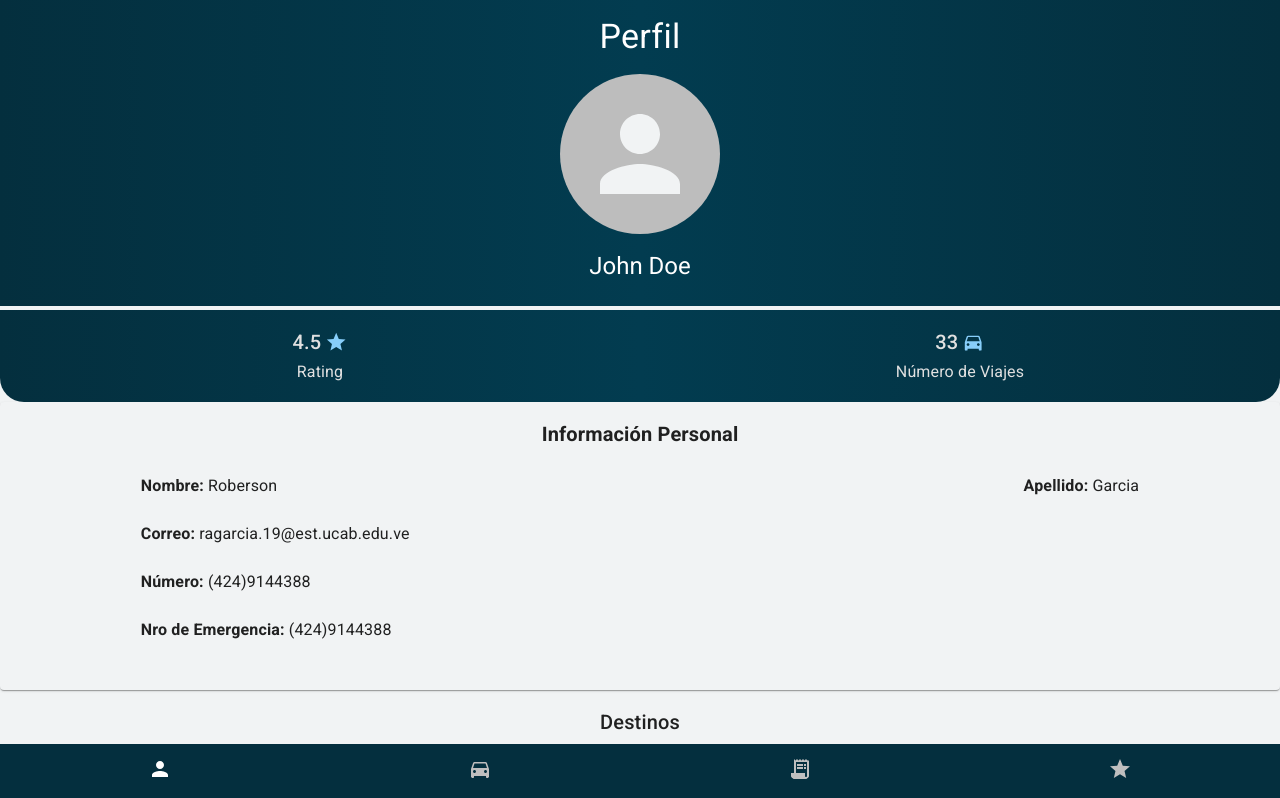
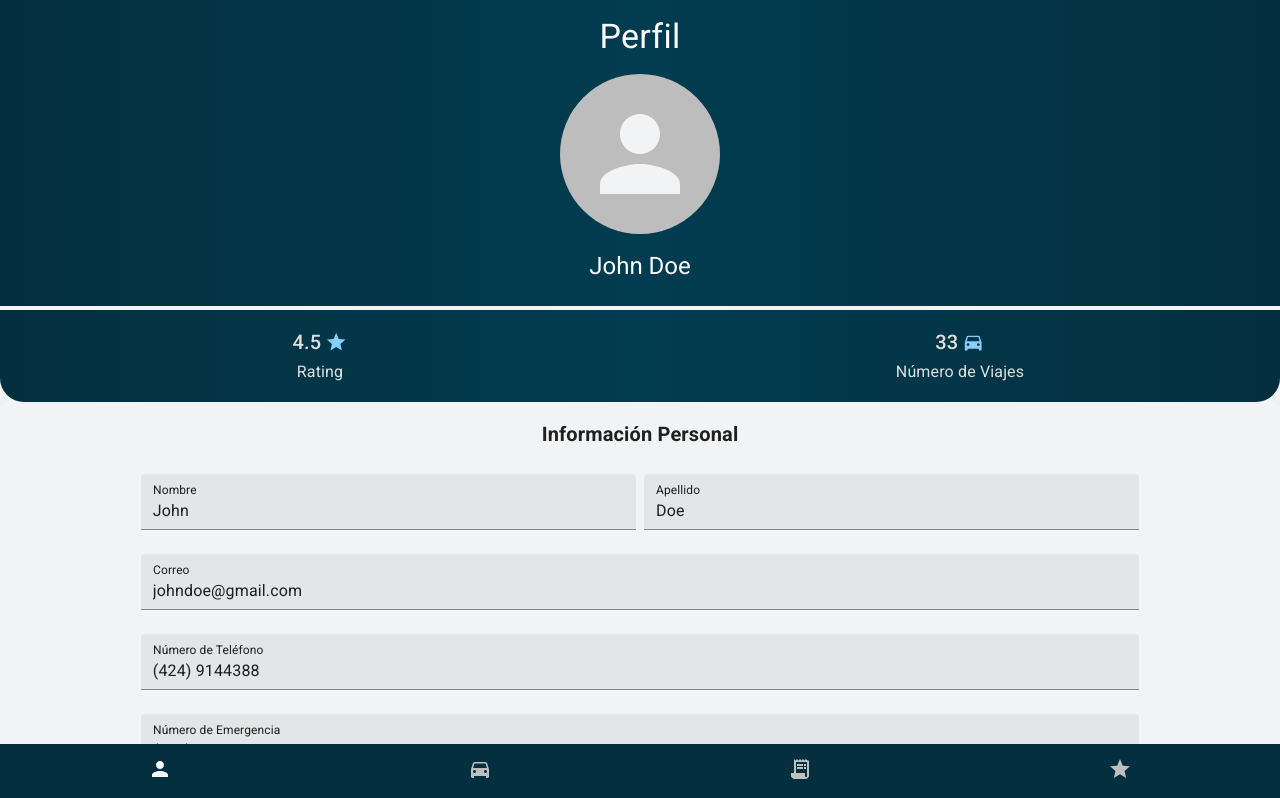
Before and after one commit to robersongarcia/ulift-client, a React (Vite) app: page /perfil in a window 1280 px wide. Shown: the top 798 px of the page. Built offline with nearby package versions, Linux system fonts and the light colour scheme; no server answers.

Commit message:
change profile data

```diff
--- /dev/null
+++ b/src/profile/components/ProfileInfoFields.tsx
@@ -0,0 +1,37 @@
+import { TextField as MuiTextField } from '@mui/material'
+export const ProfileInfoFields = (props: any): JSX.Element => {
+  return (
+    <MuiTextField
+    fullWidth
+    type='text'
+    InputProps={{
+      sx: {
+        '& input': {
+          color: 'rgba(0, 0, 0, 0.87)'
+        }
+      }
+    }}
+    sx={{
+      '& .MuiInputBase-root': {
+        color: 'rgba(0, 0, 0, 0.87)'
+      },
+      '& .MuiInputLabel-root': {
+        color: 'rgba(0, 0, 0, 0.87)'
+      },
+      '& .MuiFormLabel-root': {
+        color: 'rgba(0, 0, 0, 0.87)'
+      },
+      '& .MuiFormLabel-root.Mui-focused': {
+        color: 'rgba(0, 0, 0, 0.87)'
+      }
+    }}
+    InputLabelProps={{
+      sx: {
+        color: 'rgba(0, 0, 0, 0.87)'
+      }
+    }}
+    variant='filled'
+    {...props}
+/>
+  )
+}
--- a/src/profile/pages/ProfilePage.tsx
+++ b/src/profile/pages/ProfilePage.tsx
@@ -21,6 +21,7 @@ import {
 
 import '../../ui/utils.css'
 import InfoCard from '../components/InfoCard'
+import { ProfileInfoFields } from '../components/ProfileInfoFields'
 
 const destinations = [{
   name: 'Manoa',
@@ -209,15 +210,20 @@ export function ProfilePage (): JSX.Element {
                     alignItems: 'center',
                     justifyContent: 'space-between',
                     mb: 3,
-                    mt: -1
+                    mt: -1,
+                    gap: 1
                   }}
                   >
-                  <Typography><span style={{
-                    fontWeight: 'bold'
-                  }}>Nombre: </span>Roberson</Typography>
-                  <Typography><span style={{
-                    fontWeight: 'bold'
-                  }}>Apellido: </span>Garcia</Typography>
+                    <ProfileInfoFields
+                      label='Nombre'
+                      name='name'
+                      value='John'
+                    />
+                    <ProfileInfoFields
+                      label='Apellido'
+                      name='lastname'
+                      value='Doe'
+                    />
                 </Grid>
                 <Grid item
                   sx={{
@@ -228,9 +234,11 @@ export function ProfilePage (): JSX.Element {
                     mb: 3
                   }}
                   >
-                  <Typography><span style={{
-                    fontWeight: 'bold'
-                  }}>Correo: </span>ragarcia.19@est.ucab.edu.ve</Typography>
+                    <ProfileInfoFields
+                      label='Correo'
+                      name='email'
+                      value='johndoe@gmail.com'
+                    />
                 </Grid>
                 <Grid item
                   sx={{
@@ -241,9 +249,11 @@ export function ProfilePage (): JSX.Element {
                     mb: 3
                   }}
                   >
-                  <Typography><span style={{
-                    fontWeight: 'bold'
-                  }}>Número: </span>(424)9144388</Typography>
+                    <ProfileInfoFields
+                      label='Número de Teléfono'
+                      name='phone'
+                      value='(424) 9144388'
+                    />
                 </Grid>
                 <Grid item
                   sx={{
@@ -254,9 +264,11 @@ export function ProfilePage (): JSX.Element {
                     mb: 3
                   }}
                   >
-                  <Typography><span style={{
-                    fontWeight: 'bold'
-                  }}>Nro de Emergencia: </span>(424)9144388</Typography>
+                    <ProfileInfoFields
+                      label='Número de Emergencia'
+                      name='phoneEmergency'
+                      value='(424) 9144388'
+                    />
                 </Grid>
               </Grid>
             </CardContent>
```
